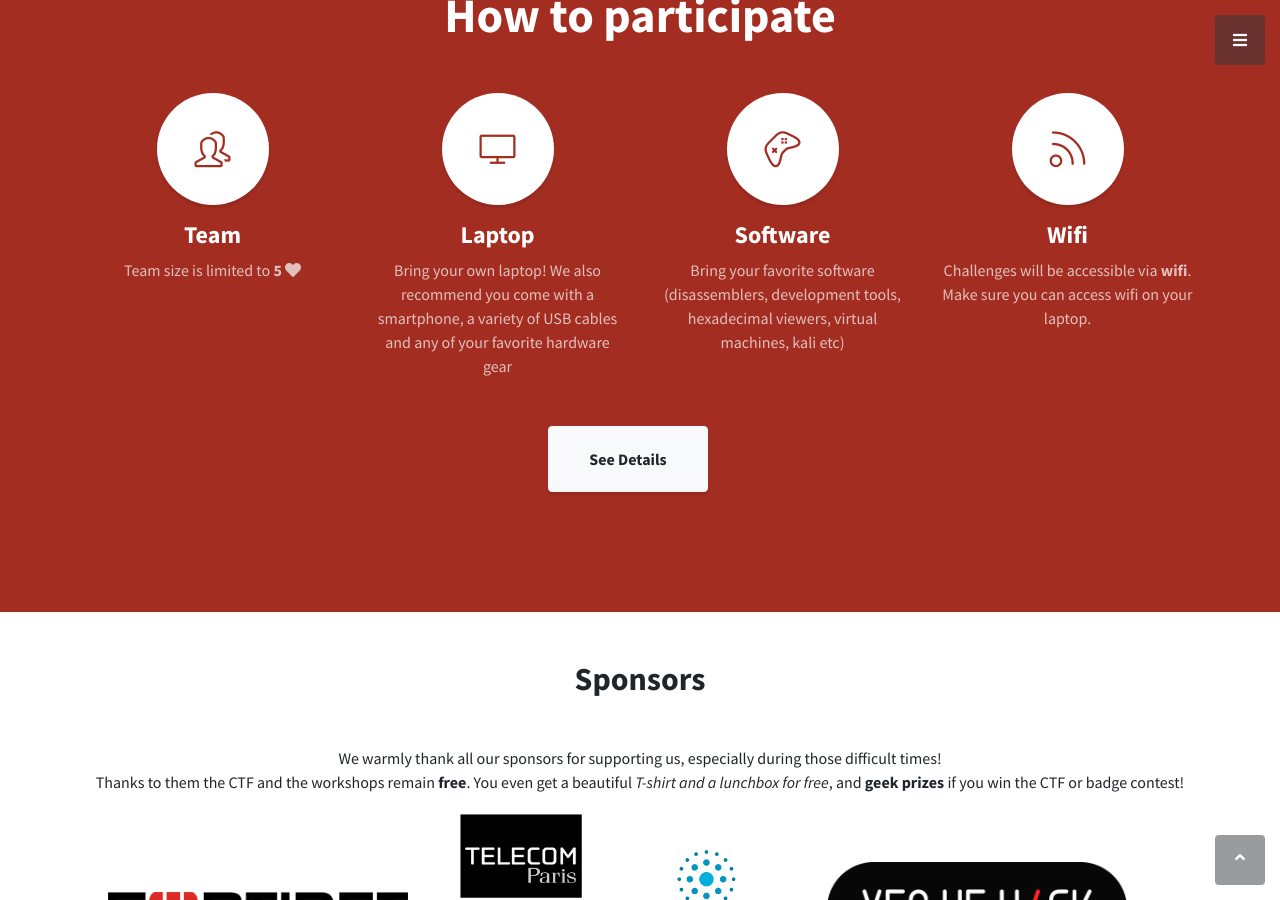
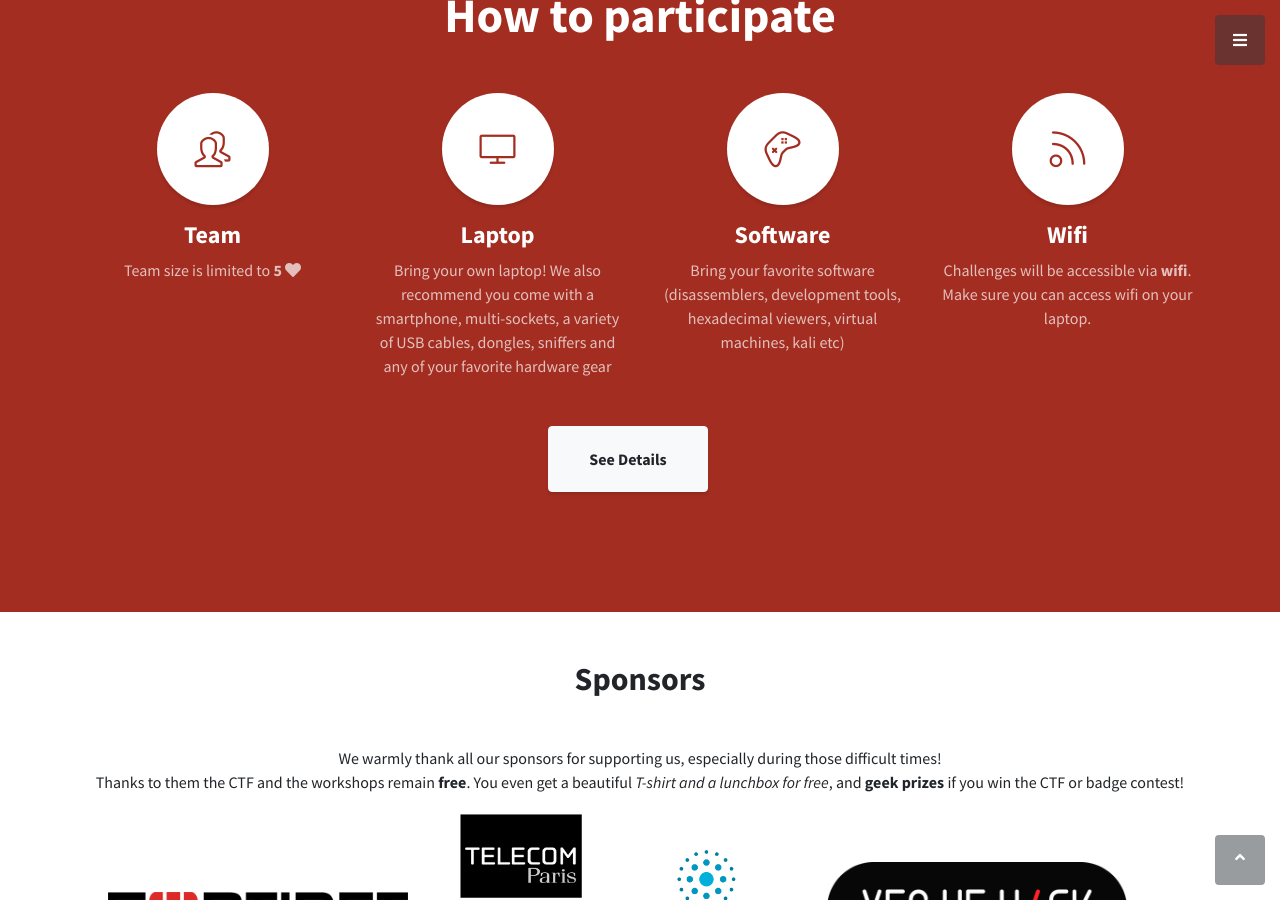
Before and after one commit to ph0wn/ph0wn.github.io, a Jekyll site: the page built from index.html, in a window 1280 px wide and 900 px high, scrolled down 4846 px. Built offline with Jekyll 4.4.1, drawn with Linux system fonts in a browser that asks for light colours; some of the changed text lies outside the part shown.

Commit message:
update on directions and equipment

```diff
--- a/index.html
+++ b/index.html
@@ -179,7 +179,7 @@ Please bring a laptop wit KICAD (5.1.10) installed
                 <h4>
               <strong>Laptop</strong>
             </h4>
-                <p class="text-faded mb-0">Bring your own laptop! We also recommend you come with a smartphone, a variety of USB cables and any of your favorite hardware gear</p>
+                <p class="text-faded mb-0">Bring your own laptop! We also recommend you come with a smartphone,  multi-sockets, a variety of USB cables, dongles, sniffers and any of your favorite hardware gear</p>
             </div>
             <div class="col-lg-3 col-md-6 mb-5 mb-lg-0">
                 <span class="service-icon rounded-circle mx-auto mb-3">
@@ -382,7 +382,7 @@ Please bring a laptop wit KICAD (5.1.10) installed
               <i class="icon-directions"></i>
             </span>
             <h4>              <strong>Car</strong>            </h4>
-            <p class="text-faded mb-0">A8 motorway: <b>Exit 44, Antibes, Sophia Antipolis</b>. Follow "Sophia Antipolis" access from the roundabout at INRA, Route des Chappes. <b>Recommend parking: P4</b>.
+            <p class="text-faded mb-0">A8 motorway: <b>Exit 44, Antibes, Sophia Antipolis</b>. At roundabout "Carrefour SophiaTech" located on "route des Chappes", follow signs for "Campus SophiaTech". <b>Recommend parking: P2</b>. Signs will guide you from there to Ph0wn rooms.
             </p>
 	  </div>
 	  <div class="col-lg-3 col-md-6 mb-5 mb-md-0">
```
